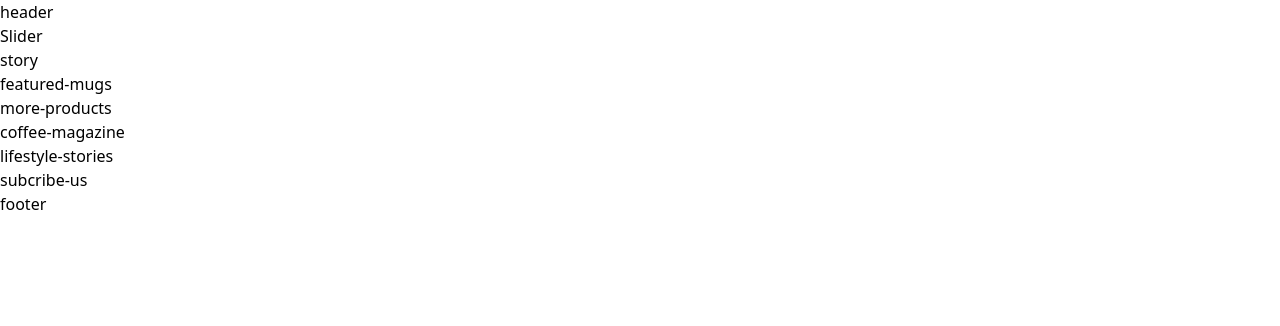
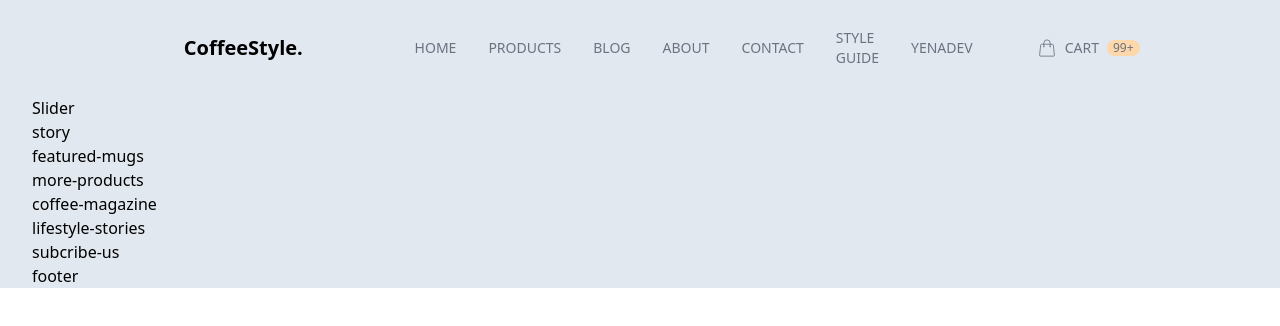
Before and after one commit to DungIT910/coffee-style-tailwind, a website: page public/index.html in a window 1280 px wide. Drawn offline with Linux system fonts and the light colour scheme.

Commit message:
feat: header

```diff
--- a/public/index.html
+++ b/public/index.html
@@ -3,14 +3,52 @@
 <head>
   <meta charset="UTF-8">
   <meta name="viewport" content="width=device-width, initial-scale=1.0">
-  <link href="./output.css" rel="stylesheet">
+  <link href="./output.css" type="text/css" rel="stylesheet">
   <title>Dung dev coffee style</title>
 </head>
 <body>
   <div class="root">
-    <div class="content-wrapper">
-      <header>
-        header
+    <div class="content-wrapper max-w-screen-2xl text-base mx-auto px-8 bg-slate-200">
+      <header class="py-6 mx-10">
+        <nav class="flex flex-row justify-between items-center">
+          <div class="logo basis-2/6 text-center text-xl font-semibold cursor-pointer">
+            CoffeeStyle.
+          </div>
+          <ul class="basis-3/6 flex items-center justify-end gap-8 uppercase text-sm text-gray-500 font-medium">
+            <li class="ct-top-menu-item">
+              <a href="" class="">Home</a>
+            </li>
+            <li class="ct-top-menu-item">
+              <a href="" class="">Products</a>
+            </li>
+            <li class="ct-top-menu-item">
+              <a href="" class="">Blog</a>
+            </li>
+            <li class="ct-top-menu-item">
+              <a href="" class="">About</a>
+            </li>
+            <li class="ct-top-menu-item">
+              <a href="" class="">Contact</a>
+            </li>
+            <li class="ct-top-menu-item">
+              <a href="" class="">Style guide</a>
+            </li>
+            <li class="ct-top-menu-item">
+              <a href="https://example.com" target="blank" class="">YenaDev</a>
+            </li>
+          </ul>
+          <ul class="basis-1/6 flex justify-start items-center ml-16 uppercase text-sm text-gray-500 font-medium">
+            <li class="ct-top-menu-item">
+              <a href="#" class="flex items-center">
+                <svg xmlns="http://www.w3.org/2000/svg" fill="none" viewBox="0 0 24 24" strokeWidth={1.5} stroke="currentColor" class="ct-icon">
+                  <path strokeLinecap="round" strokeLinejoin="round" d="M15.75 10.5V6a3.75 3.75 0 1 0-7.5 0v4.5m11.356-1.993 1.263 12c.07.665-.45 1.243-1.119 1.243H4.25a1.125 1.125 0 0 1-1.12-1.243l1.264-12A1.125 1.125 0 0 1 5.513 7.5h12.974c.576 0 1.059.435 1.119 1.007ZM8.625 10.5a.375.375 0 1 1-.75 0 .375.375 0 0 1 .75 0Zm7.5 0a.375.375 0 1 1-.75 0 .375.375 0 0 1 .75 0Z" />
+                </svg>
+                <span class="mx-2">Cart</span>
+                <span class="ct-circle-badge bg-orange-200">99+</span>
+              </a>
+            </li>
+          </ul>
+        </nav>
       </header>
       <main>
         <div class="slider">
--- a/src/input.css
+++ b/src/input.css
@@ -1,3 +1,16 @@
 @tailwind base;
 @tailwind components;
 @tailwind utilities;
+
+/* ct = custom*/
+.ct-top-menu-item {
+    @apply cursor-pointer py-1 hover:text-gray-800 relative after:absolute after:bottom-0 after:left-0 after:bg-light-coffee after:h-0.5 after:w-0 hover:after:w-full after:transition-all after:ease-in-out after:duration-300;
+}
+
+.ct-icon {
+    @apply w-5 h-5 inline-block;
+}
+
+.ct-circle-badge {
+    @apply text-xs text-center rounded-full px-1.5;
+}
--- a/tailwind.config.js
+++ b/tailwind.config.js
@@ -2,7 +2,11 @@
 module.exports = {
   content: ["./public/**/*.{html,js}"],
   theme: {
-    extend: {},
+    extend: {
+      colors: {
+        'light-coffee': '#C89F94'
+      }
+    },
   },
   plugins: [],
 }
```
Also changed, not shown: public/output.css, 1 other file.
